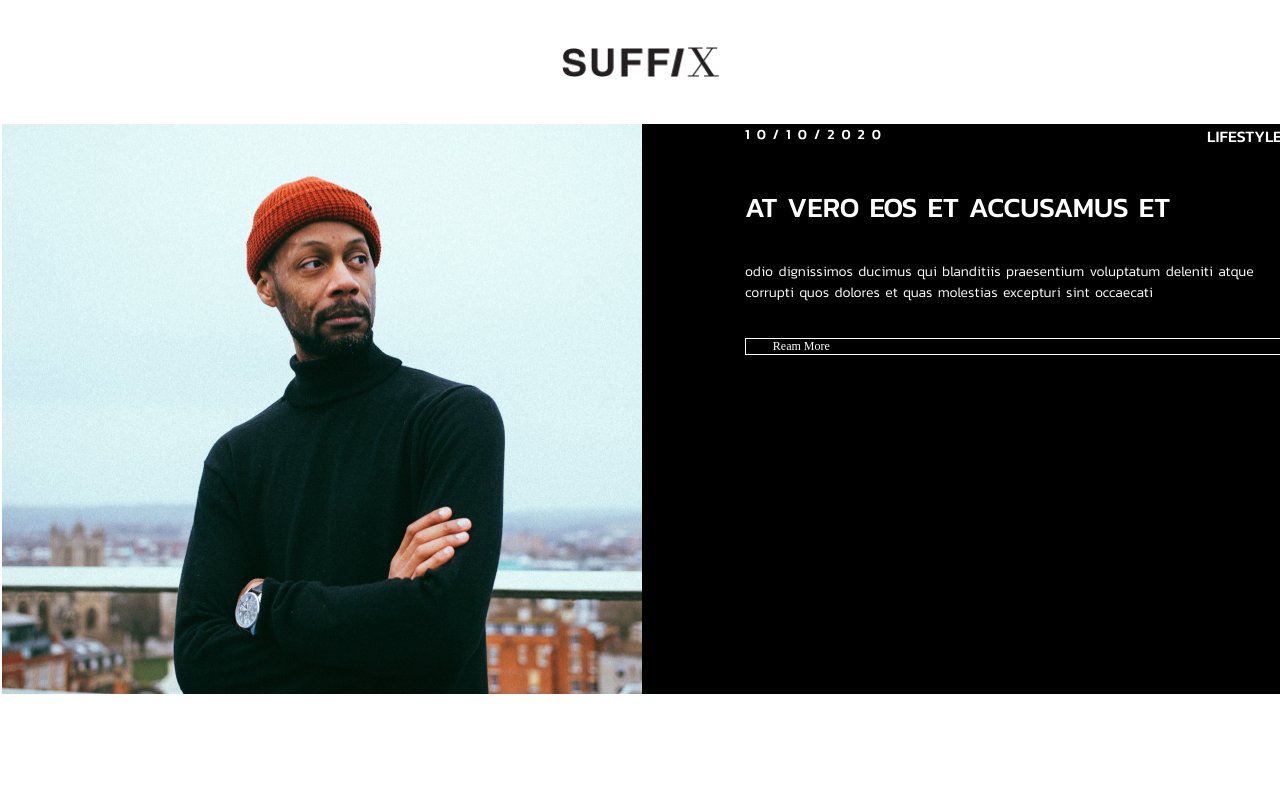
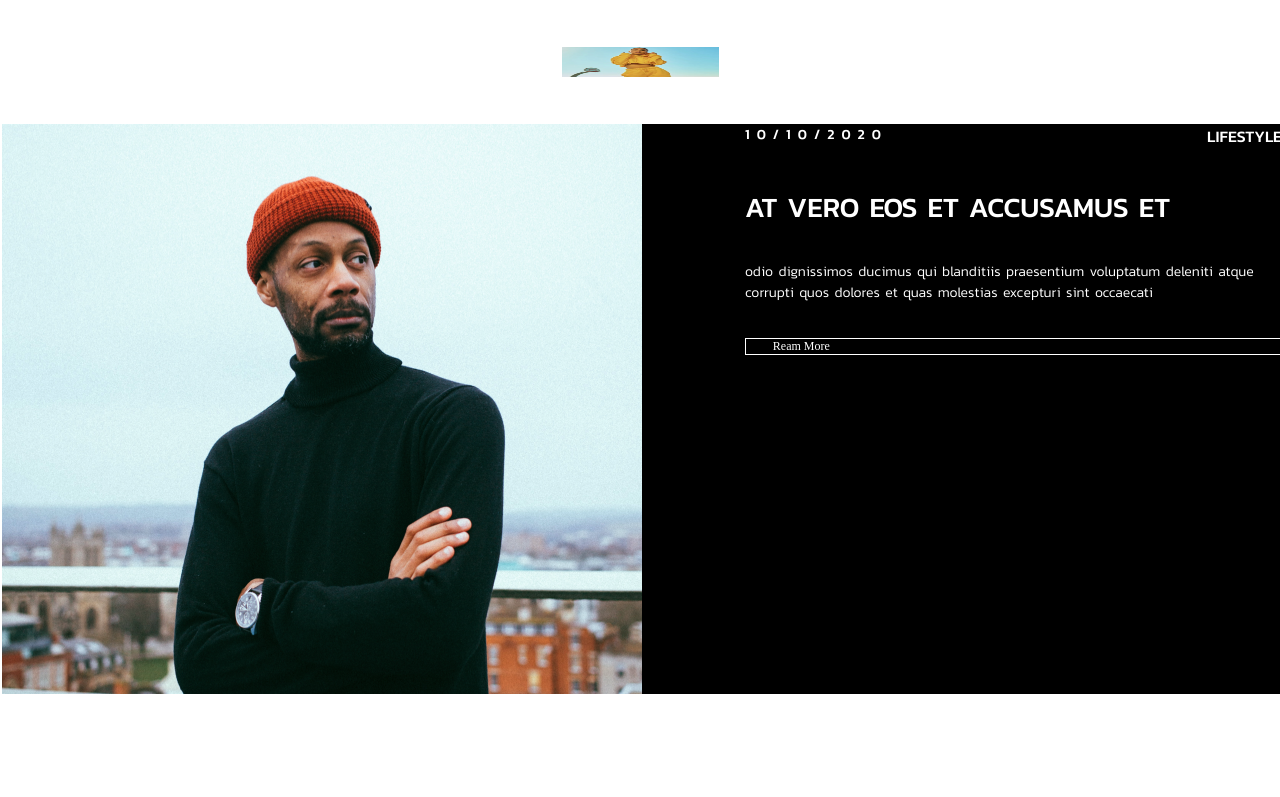
Before and after one commit to SerhiiHolyboroda/page, a plain HTML site: page index.html in a window 1280 px wide. Shown: the top 797 px of the page. Drawn offline with Linux system fonts and the light colour scheme.

Commit message:
Update index.html

```diff
--- a/index.html
+++ b/index.html
@@ -8,7 +8,7 @@
 </head>
 <body>
     <header class="header">
-    <img class='header__img' src="/img/Group3.png" alt="Suffix">
+    <img class='header__img' src="/page/img/img-1.png" alt="Suffix">
     </header>
     <div class="ManLookingAtBlackSquare">
    <div class="Man">
```
